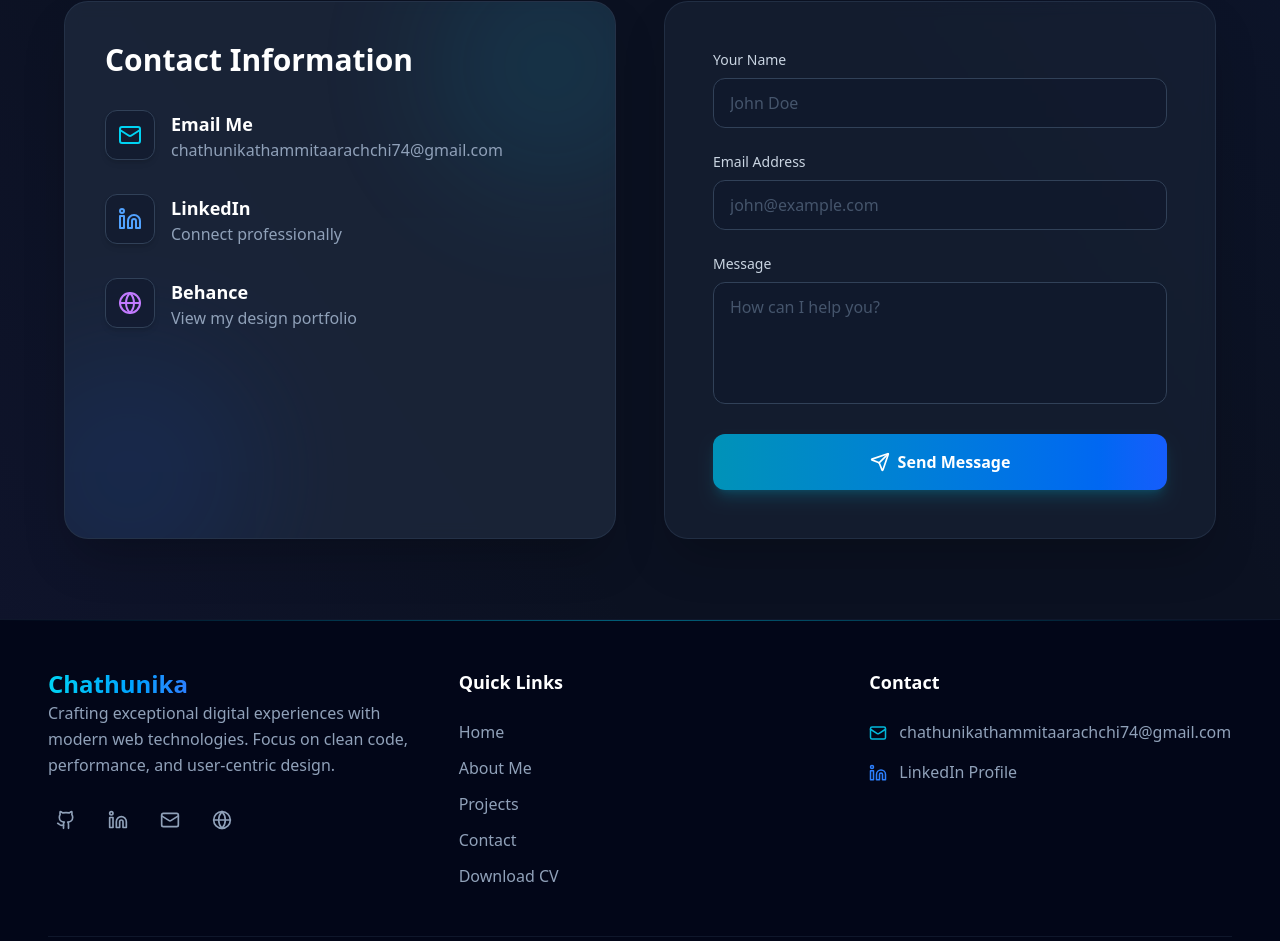
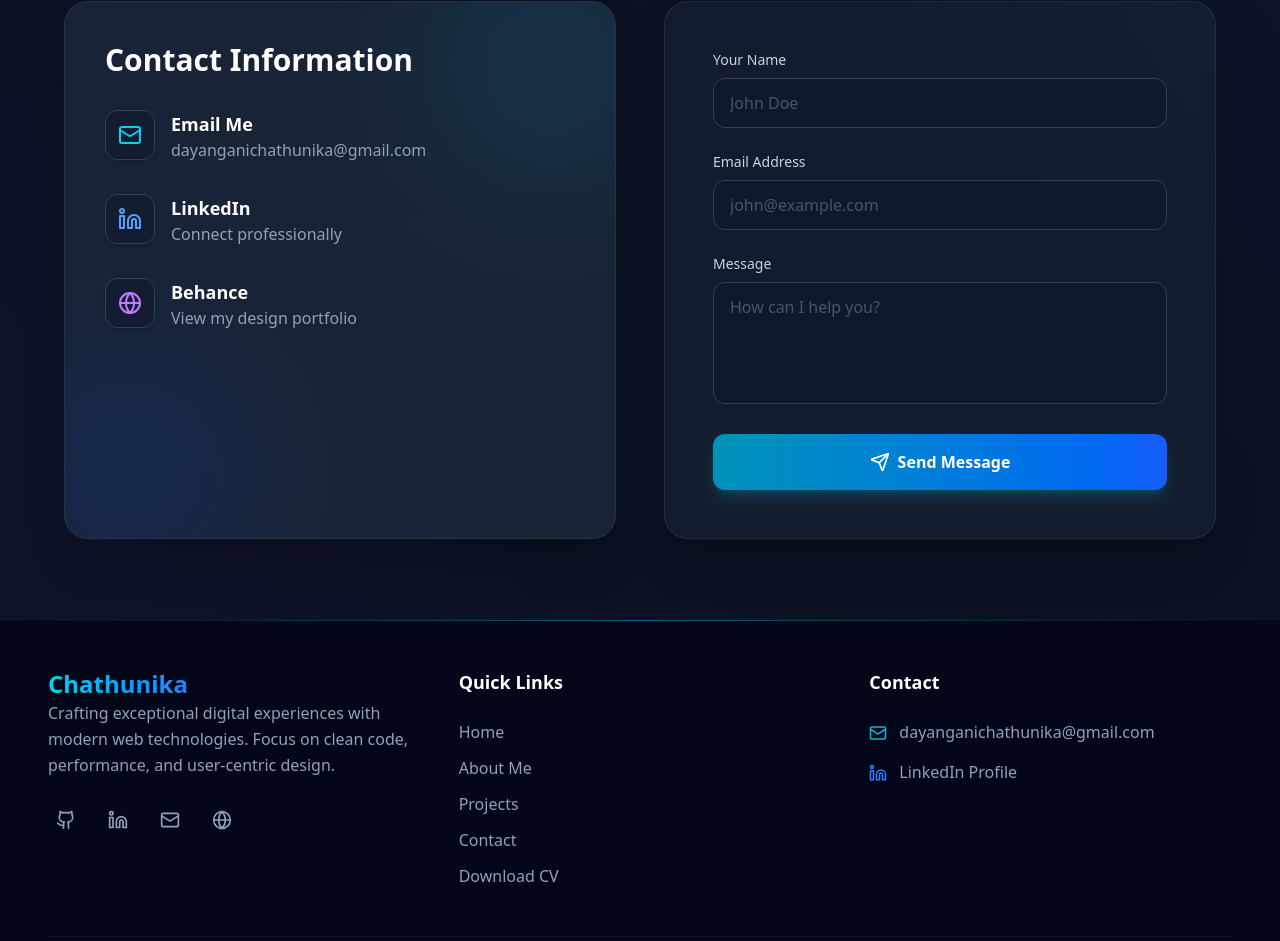
Before and after one commit to chathunikathammitaarachchi/protfolio, a React (Vite) app: page / in a window 1280 px wide. Shown: the part 7849-8790 px from the top of the page. Built offline with nearby package versions, Linux system fonts and the light colour scheme.

Commit message:
feat: add Contact, Footer, and Hero components to the portfolio application.

```diff
--- a/src/components/Contact.tsx
+++ b/src/components/Contact.tsx
@@ -13,7 +13,7 @@ const Contact = () => {
     const data = Object.fromEntries(formData.entries());
 
     try {
-      await fetch("https://formsubmit.co/ajax/chathunikathammitaarachchi74@gmail.com", {
+      await fetch("https://formsubmit.co/ajax/dayanganichathunika@gmail.com", {
         method: "POST",
         headers: {
           'Content-Type': 'application/json',
@@ -56,13 +56,13 @@ const Contact = () => {
             <h3 className="text-3xl font-bold mb-8 relative z-10 text-white">Contact Information</h3>
 
             <div className="space-y-8 relative z-10">
-              <a href="mailto:chathunikathammitaarachchi74@gmail.com" className="flex items-start space-x-4 hover:translate-x-2 transition-transform duration-300 group">
+              <a href="mailto:dayanganichathunika@gmail.com" className="flex items-start space-x-4 hover:translate-x-2 transition-transform duration-300 group">
                 <div className="p-3 bg-slate-900/50 rounded-xl shadow-md group-hover:bg-cyan-900/40 transition-colors text-cyan-400 border border-slate-700">
                   <Mail className="w-6 h-6" />
                 </div>
                 <div>
                   <h4 className="font-semibold text-lg text-white">Email Me</h4>
-                  <p className="text-slate-400 break-all group-hover:text-cyan-400 transition-colors">chathunikathammitaarachchi74@gmail.com</p>
+                  <p className="text-slate-400 break-all group-hover:text-cyan-400 transition-colors">dayanganichathunika@gmail.com</p>
                 </div>
               </a>
 
--- a/src/components/Footer.tsx
+++ b/src/components/Footer.tsx
@@ -21,7 +21,7 @@ const Footer = () => {
               <a href="https://www.linkedin.com/in/chathunika-thammitaarachchi-b2b9b2314/" target="_blank" rel="noopener noreferrer" aria-label="Open LinkedIn profile" className="rounded-full p-2 text-slate-400 transition-colors hover:bg-slate-900 hover:text-blue-400">
                 <Linkedin size={20} />
               </a>
-              <a href="mailto:chathunikathammitaarachchi74@gmail.com" aria-label="Send an email" className="rounded-full p-2 text-slate-400 transition-colors hover:bg-slate-900 hover:text-purple-400">
+              <a href="mailto:dayanganichathunika@gmail.com" aria-label="Send an email" className="rounded-full p-2 text-slate-400 transition-colors hover:bg-slate-900 hover:text-purple-400">
                 <Mail size={20} />
               </a>
               <a href="https://www.behance.net/chathunika2001" target="_blank" rel="noopener noreferrer" aria-label="Open Behance profile" className="rounded-full p-2 text-slate-400 transition-colors hover:bg-slate-900 hover:text-emerald-300">
@@ -46,8 +46,8 @@ const Footer = () => {
             <ul className="space-y-4">
               <li className="flex items-start">
                 <Mail size={18} className="mr-3 text-cyan-500 mt-1" />
-                <a href="mailto:chathunikathammitaarachchi74@gmail.com" className="text-slate-400 hover:text-cyan-300 transition-colors break-all">
-                  chathunikathammitaarachchi74@gmail.com
+                <a href="mailto:dayanganichathunika@gmail.com" className="text-slate-400 hover:text-cyan-300 transition-colors break-all">
+                  dayanganichathunika@gmail.com
                 </a>
               </li>
               <li className="flex items-start">
--- a/src/components/Hero.tsx
+++ b/src/components/Hero.tsx
@@ -136,7 +136,7 @@ const Hero = () => {
             <a href="https://www.linkedin.com/in/chathunika-thammitaarachchi-b2b9b2314/" target="_blank" rel="noopener noreferrer" className="p-3 bg-slate-800/50 rounded-xl shadow-md hover:shadow-blue-500/20 hover:text-blue-400 hover:scale-110 transition-all duration-300 border border-slate-700">
               <Linkedin size={24} />
             </a>
-            <a href="mailto:chathunikathammitaarachchi74@gmail.com" className="p-3 bg-slate-800/50 rounded-xl shadow-md hover:shadow-purple-500/20 hover:text-purple-400 hover:scale-110 transition-all duration-300 border border-slate-700">
+            <a href="mailto:dayanganichathunika@gmail.com" className="p-3 bg-slate-800/50 rounded-xl shadow-md hover:shadow-purple-500/20 hover:text-purple-400 hover:scale-110 transition-all duration-300 border border-slate-700">
               <Mail size={24} />
             </a>
             <a href="https://www.behance.net/chathunika2001" target="_blank" rel="noopener noreferrer" className="p-3 bg-slate-800/50 rounded-xl shadow-md hover:shadow-emerald-500/20 hover:text-emerald-300 hover:scale-110 transition-all duration-300 border border-slate-700">
```
